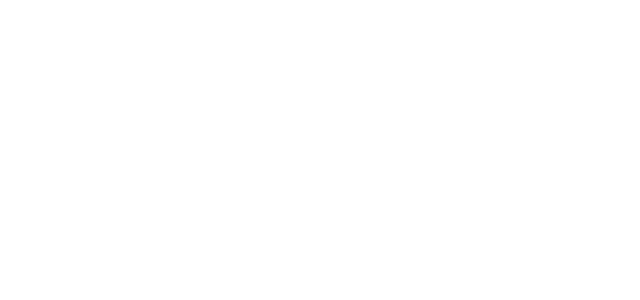
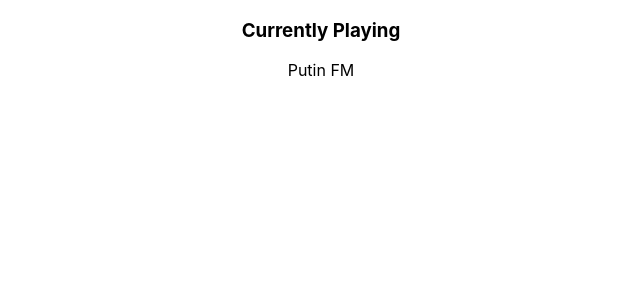
Before and after one commit to Horm/corner-case-tech-task, a React (Create React App) app: page / in a window 1280 px wide. Shown: the top 300 px of the page, without its empty margins (319-959 px from the left). Built offline with nearby package versions, Linux system fonts and the light colour scheme.

Commit message:
Add bottom bar structure

```diff
--- a/package.json
+++ b/package.json
@@ -5,7 +5,8 @@
   "dependencies": {
     "react": "^16.8.4",
     "react-dom": "^16.8.4",
-    "react-scripts": "2.1.8"
+    "react-scripts": "2.1.8",
+    "prop-types": "latest"
   },
   "scripts": {
     "start": "react-scripts start",
--- a/src/App.js
+++ b/src/App.js
@@ -14,11 +14,15 @@ class App extends Component {
   }
 
   render() {
+
+    // TODO - Test and error checking
+    const getPlayingStationName = () => this.state.stations[this.state.stations.map(station => station.id).indexOf(this.state.currentlyPlayingStation)].name;
+
     return (
       <div className="App">
         <Toolbar/>
         <Stations/>
-        <BottomBar/>
+        <BottomBar currentlyPlayingStation={getPlayingStationName()}/>
       </div>
     );
   }
--- a/src/components/BottomBar.js
+++ b/src/components/BottomBar.js
@@ -1,5 +1,18 @@
 import React from "react";
+import PropTypes from 'prop-types';
 
-const BottomBar = ({}) => <div></div>;
+const BottomBar = ({currentlyPlayingStation}) =>
+    <div>
+      <h3>Currently Playing</h3>
+      <p>{currentlyPlayingStation}</p>
+    </div>;
+
+BottomBar.propTypes = {
+  currentlyPlayingStation: PropTypes.string.isRequired
+};
+
+BottomBar.defaultProps = {
+  currentlyPlayingStation: "Dribbble FM"
+};
 
 export default BottomBar
```
